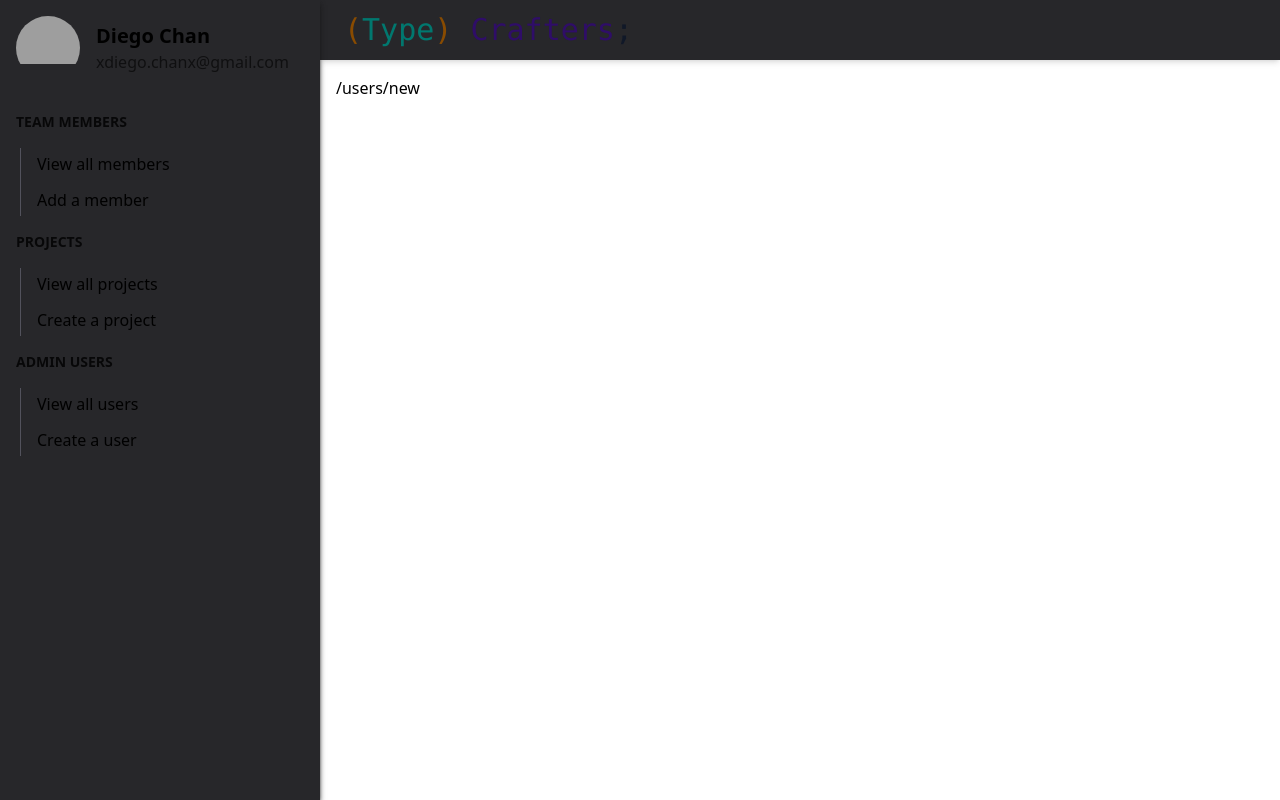
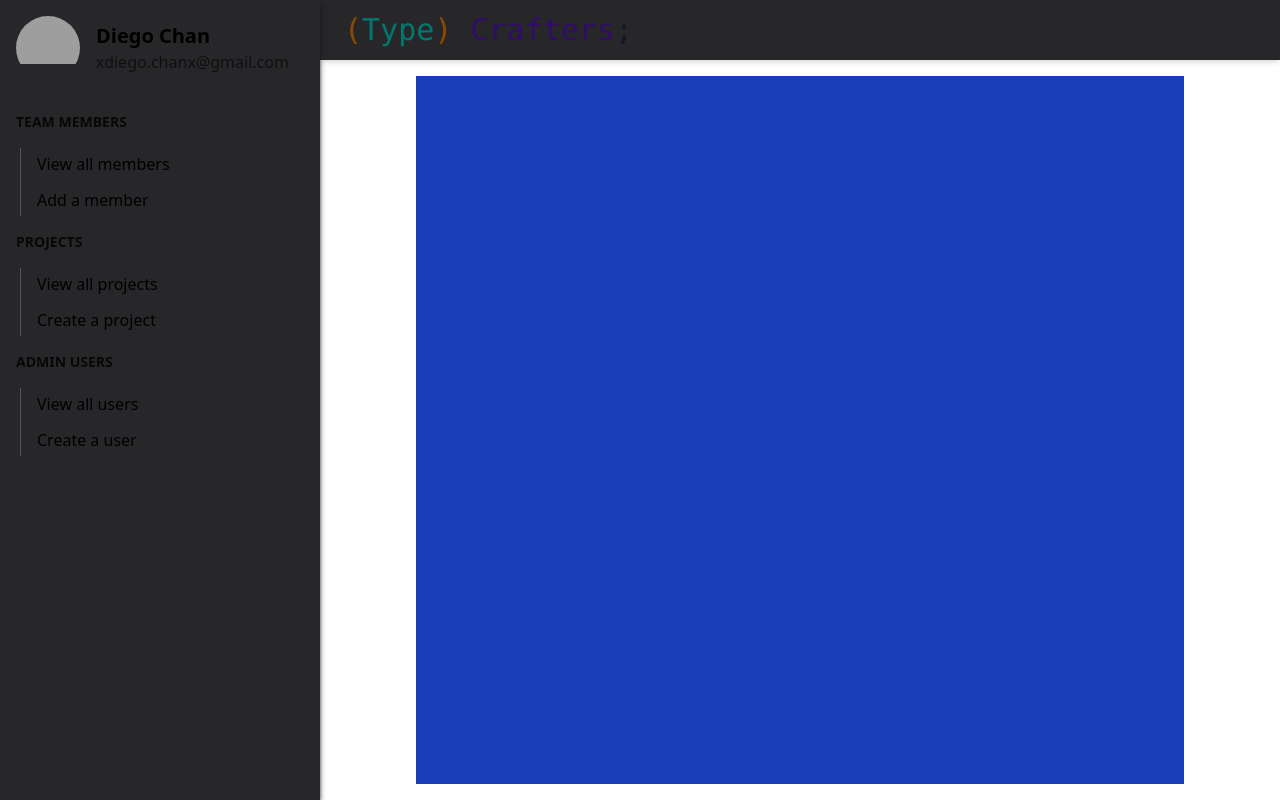
Before and after one commit to type-crafters/hq-admin, a SvelteKit app: page /users/new in a window 1280 px wide. Built offline with nearby package versions, Linux system fonts and the light colour scheme; grey boxes are pictures that could not be loaded.

Commit message:
Create container section

```diff
--- /dev/null
+++ b/src/lib/Container.svelte
@@ -0,0 +1,13 @@
+<script lang="ts">
+    interface ContainerProps {
+        scrollable: boolean;
+    }
+
+    const { scrollable }: ContainerProps = $props();
+</script>
+
+<section>
+    <div>
+
+    </div>
+</section>
--- a/src/routes/(protected)/+layout.svelte
+++ b/src/routes/(protected)/+layout.svelte
@@ -13,9 +13,11 @@
 <div class="w-full h-full flex">
     <Sidebar />
     <div class="flex-1">
-        <Header />
-        <main class="p-4">
-            {@render children?.()}
-        </main>
+        <div class="flex w-full h-full flex-col">
+            <Header />
+            <main class="w-full flex-1 p-4">
+                {@render children?.()}
+            </main>
+        </div>
     </div>
 </div>
--- a/src/routes/(protected)/users/new/+page.svelte
+++ b/src/routes/(protected)/users/new/+page.svelte
@@ -1 +1,3 @@
-/users/new
+<section class="mx-auto w-full max-w-3xl px-4 h-full bg-blue-800">
+    <div id="area:invite-user" class="w-full h-full"></div>
+</section>
```
